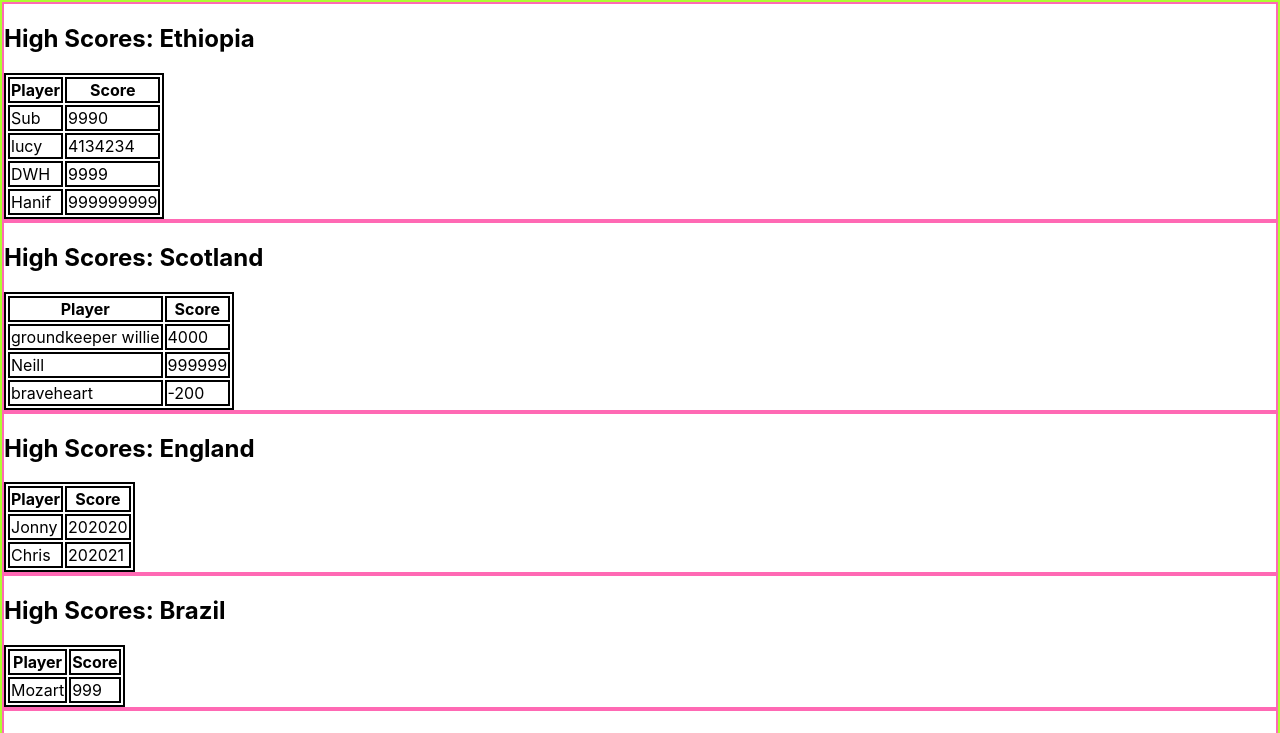
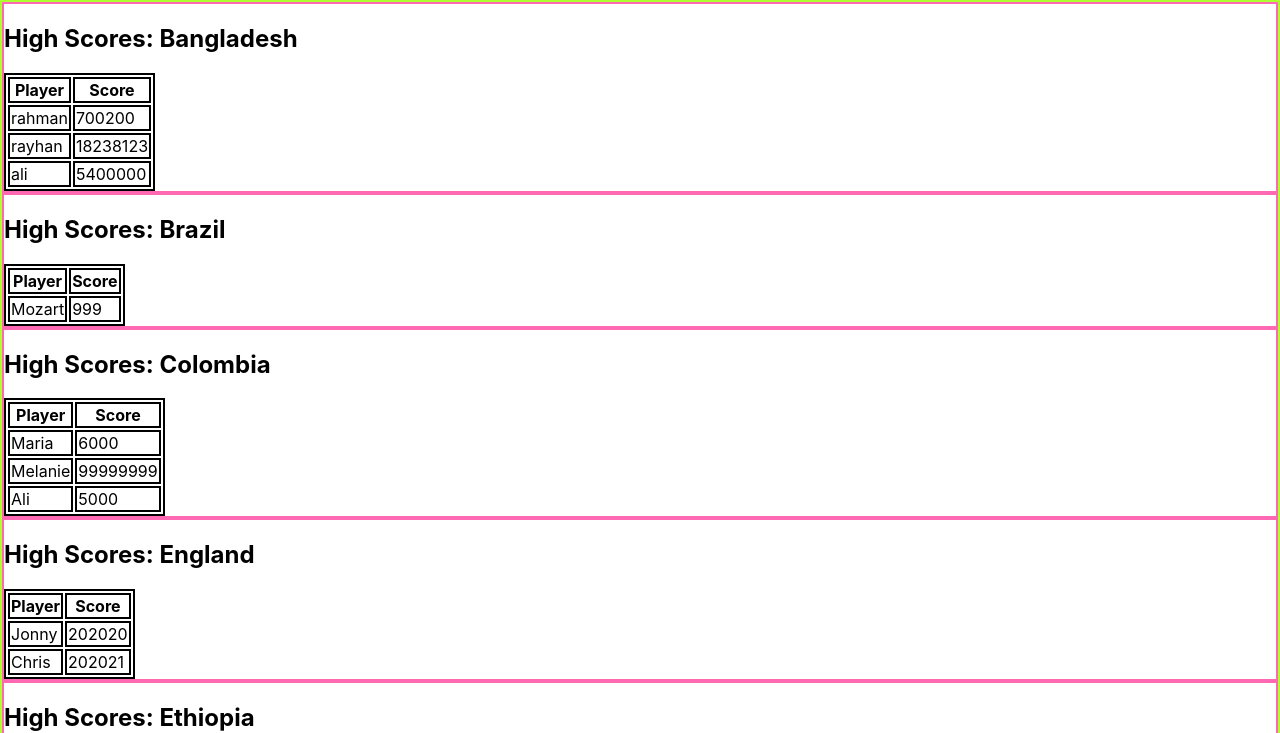
Before and after one commit to m4ndycheung/high-scores-react, a React (Create React App) app: page / in a window 1280 px wide. Shown: the top 733 px of the page. Built offline with nearby package versions, Linux system fonts and the light colour scheme.

Commit message:
Sorted country names

```diff
--- a/src/App.js
+++ b/src/App.js
@@ -2,8 +2,14 @@ import "./App.css";
 import HighScoreTable from "./HighScoreTable";
 import allCountryScores from "./scores";
 
+// single statement arrow functions do not need curly brackets.
+// after the arrow it will return.
+// if I add curly brackets, I need to write 'return'
 const App = () => {
-  return <HighScoreTable countries={allCountryScores} />;
+  let sortedCountryScores = allCountryScores.sort((a, b) =>
+    a.name.localeCompare(b.name)
+  );
+  return <HighScoreTable countries={sortedCountryScores} />;
 };
 
 export default App;
```
